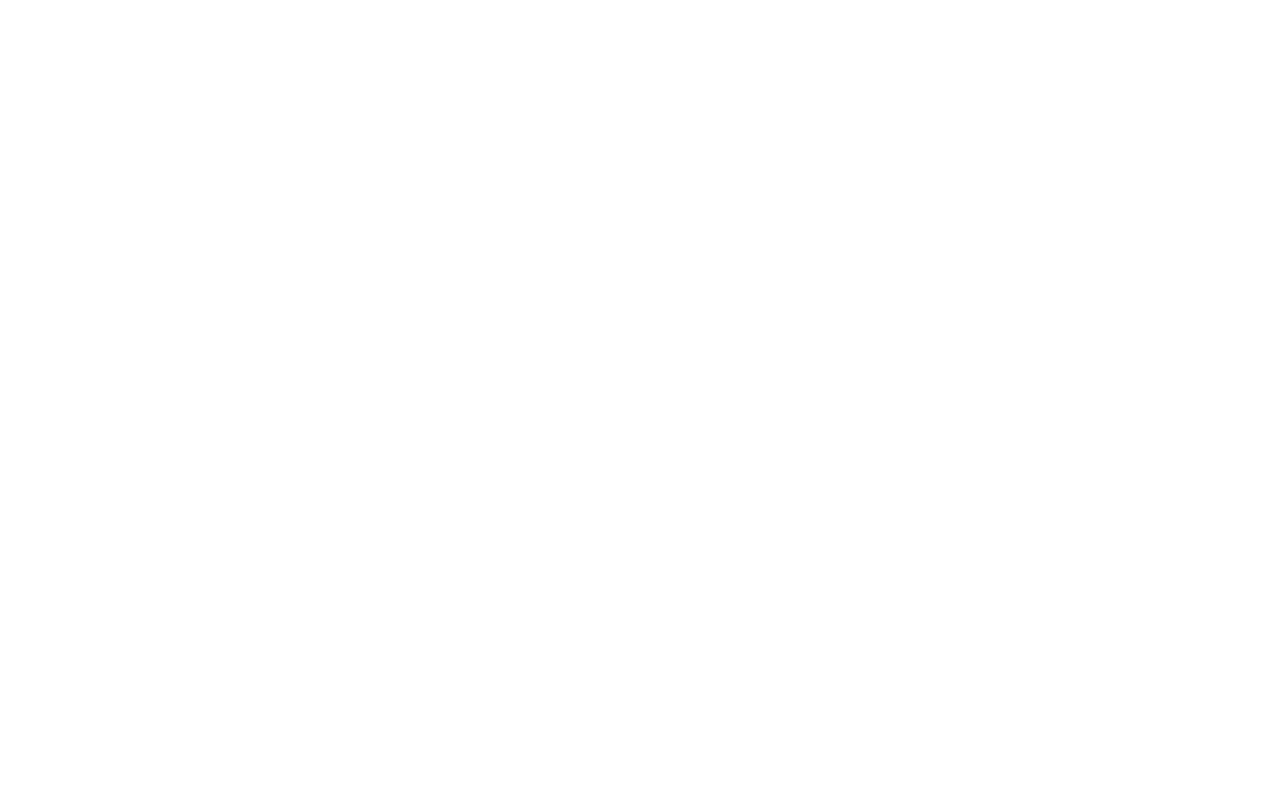
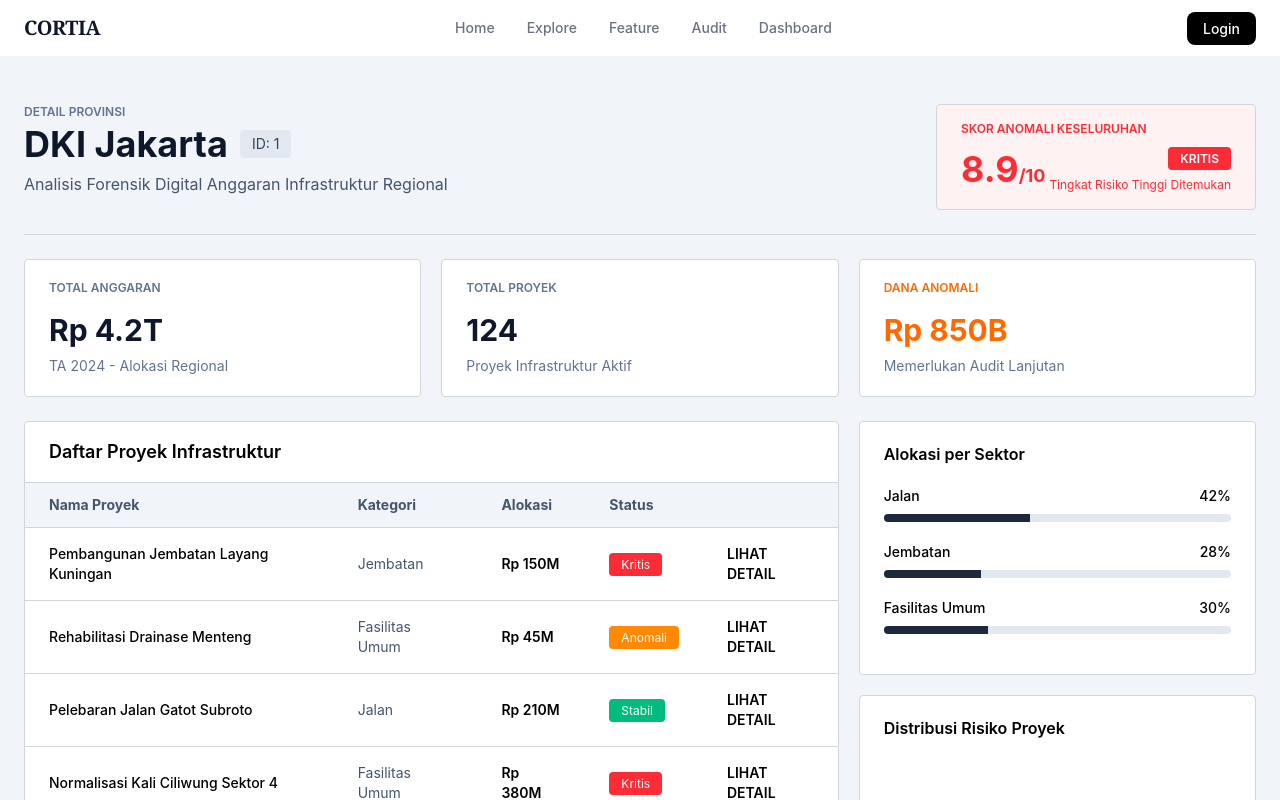
Before and after one commit to inimomon/cortia-website, a React (Vite) app in the folder FE/: page /detail-prov/1 in a window 1280 px wide. Before the commit this address had no page. Shown: the top 800 px of the page. Built offline with nearby package versions, Linux system fonts and the light colour scheme.

Commit message:
page detail-prov

```diff
--- a/FE/src/App.jsx
+++ b/FE/src/App.jsx
@@ -8,6 +8,7 @@
 import FeaturePage from './pages/FeaturePage';
 import DashboardPage from './pages/DashboardPage';
 import ExplorePage from './pages/ExplorePage';
+import DetailProv from './pages/DetailProv';
 
 function App() {
   return (
@@ -21,6 +22,7 @@
         <Route path="/audit/:id" element={<AuditDetailPage />} />
         <Route path="/dashboard" element={<DashboardPage />} />
         <Route path='/explore' element={<ExplorePage />} />
+        <Route path='/detail-prov/:id' element={<DetailProv />} />
       </Routes>
     </BrowserRouter>
   )
--- /dev/null
+++ b/FE/src/pages/DetailProv.jsx
@@ -0,0 +1,283 @@
+import React from "react";
+import { useParams } from "react-router-dom";
+import Navbar from "../components/ui/Navbar";
+import Footer from "../components/ui/Footer";
+
+const DetailProv = () => {
+  const { id } = useParams();
+
+  const projects = [
+    {
+      name: "Pembangunan Jembatan Layang Kuningan",
+      category: "Jembatan",
+      budget: "Rp 150M",
+      status: "Kritis",
+      color: "bg-red-500",
+    },
+    {
+      name: "Rehabilitasi Drainase Menteng",
+      category: "Fasilitas Umum",
+      budget: "Rp 45M",
+      status: "Anomali",
+      color: "bg-orange-400",
+    },
+    {
+      name: "Pelebaran Jalan Gatot Subroto",
+      category: "Jalan",
+      budget: "Rp 210M",
+      status: "Stabil",
+      color: "bg-emerald-500",
+    },
+    {
+      name: "Normalisasi Kali Ciliwung Sektor 4",
+      category: "Fasilitas Umum",
+      budget: "Rp 380M",
+      status: "Kritis",
+      color: "bg-red-500",
+    },
+    {
+      name: "Renovasi Trotoar Sudirman",
+      category: "Jalan",
+      budget: "Rp 12M",
+      status: "Stabil",
+      color: "bg-emerald-500",
+    },
+  ];
+
+  return (
+    <div className="pt-20 min-h-screen bg-slate-100">
+      <div className="max-w-7xl mx-auto w-full py-6 space-y-6 px-6">
+
+        <Navbar />
+
+        {/* Header */}
+        <div className="flex justify-between items-start border-b border-gray-300 pb-6">
+          <div>
+            <p className="text-xs font-semibold text-slate-500 uppercase mb-1">
+              Detail Provinsi
+            </p>
+
+            <div className="flex items-center gap-3 mb-2">
+              <h1 className="text-4xl font-bold text-slate-900">
+                DKI Jakarta
+              </h1>
+
+              <span className="px-3 py-1 text-sm bg-slate-200 rounded-sm text-slate-700">
+                ID: {id}
+              </span>
+            </div>
+
+            <p className="text-slate-600">
+              Analisis Forensik Digital Anggaran Infrastruktur Regional
+            </p>
+          </div>
+
+          {/* Score */}
+          <div className="border border-gray-300 bg-red-50 px-6 py-4 rounded-sm w-[320px]">
+            <p className="text-xs font-semibold text-red-500 uppercase mb-2">
+              Skor Anomali Keseluruhan
+            </p>
+
+            <div className="flex justify-between items-center">
+              <h2 className="text-4xl font-bold text-red-500">
+                8.9
+                <span className="text-lg">/10</span>
+              </h2>
+
+              <div className="text-right">
+                <span className="px-3 py-1 rounded-sm bg-red-500 text-white text-xs font-semibold">
+                  KRITIS
+                </span>
+
+                <p className="text-xs text-red-500 mt-2">
+                  Tingkat Risiko Tinggi Ditemukan
+                </p>
+              </div>
+            </div>
+          </div>
+        </div>
+
+        {/* Stats */}
+        <div className="grid grid-cols-3 gap-5">
+          <StatCard
+            title="Total Anggaran"
+            value="Rp 4.2T"
+            subtitle="TA 2024 - Alokasi Regional"
+          />
+
+          <StatCard
+            title="Total Proyek"
+            value="124"
+            subtitle="Proyek Infrastruktur Aktif"
+          />
+
+          <StatCard
+            title="Dana Anomali"
+            value="Rp 850B"
+            subtitle="Memerlukan Audit Lanjutan"
+            warning
+          />
+        </div>
+
+        {/* Content */}
+        <div className="grid grid-cols-12 gap-5">
+
+          {/* Table */}
+          <div className="col-span-8 bg-white border border-gray-300 rounded-sm overflow-hidden">
+
+            <div className="px-6 py-4 border-b border-gray-300">
+              <h2 className="font-semibold text-lg">
+                Daftar Proyek Infrastruktur
+              </h2>
+            </div>
+
+            <table className="w-full text-sm">
+              <thead className="bg-slate-100">
+                <tr className="text-slate-600">
+                  <th className="text-left px-6 py-3">
+                    Nama Proyek
+                  </th>
+
+                  <th className="text-left px-6 py-3">
+                    Kategori
+                  </th>
+
+                  <th className="text-left px-6 py-3">
+                    Alokasi
+                  </th>
+
+                  <th className="text-left px-6 py-3">
+                    Status
+                  </th>
+
+                  <th className="text-left px-6 py-3"></th>
+                </tr>
+              </thead>
+
+              <tbody>
+                {projects.map((project, index) => (
+                  <tr
+                    key={index}
+                    className="border-t border-gray-300 hover:bg-slate-50"
+                  >
+                    <td className="px-6 py-4 font-medium">
+                      {project.name}
+                    </td>
+
+                    <td className="px-6 py-4 text-slate-600">
+                      {project.category}
+                    </td>
+
+                    <td className="px-6 py-4 font-semibold">
+                      {project.budget}
+                    </td>
+
+                    <td className="px-6 py-4">
+                      <span
+                        className={`${project.color} text-white text-xs px-3 py-1 rounded-sm`}
+                      >
+                        {project.status}
+                      </span>
+                    </td>
+
+                    <td className="px-6 py-4 font-semibold text-sm cursor-pointer">
+                      LIHAT DETAIL
+                    </td>
+                  </tr>
+                ))}
+              </tbody>
+            </table>
+          </div>
+
+          {/* Right */}
+          <div className="col-span-4 space-y-5">
+
+            {/* Sector */}
+            <div className="bg-white border border-gray-300 rounded-sm px-6 py-5">
+              <h2 className="font-semibold mb-5">
+                Alokasi per Sektor
+              </h2>
+
+              <Progress label="Jalan" value={42} />
+              <Progress label="Jembatan" value={28} />
+              <Progress label="Fasilitas Umum" value={30} />
+            </div>
+
+            {/* Distribution */}
+            <div className="bg-white border border-gray-300 rounded-sm px-6 py-5 h-80 flex flex-col justify-between">
+              <h2 className="font-semibold">
+                Distribusi Risiko Proyek
+              </h2>
+
+              <div className="flex-1"></div>
+
+              <div className="space-y-3 text-sm">
+                <Legend color="bg-red-500" label="Kritis" value="48" />
+                <Legend color="bg-orange-400" label="Anomali" value="32" />
+                <Legend color="bg-emerald-500" label="Stabil" value="44" />
+              </div>
+            </div>
+
+          </div>
+        </div>
+      </div>
+
+      <Footer />
+    </div>
+  );
+};
+
+const StatCard = ({ title, value, subtitle, warning }) => (
+  <div className="bg-white border border-gray-300 rounded-sm px-6 py-5">
+    <p
+      className={`text-xs font-semibold uppercase mb-4 ${
+        warning ? "text-orange-500" : "text-slate-500"
+      }`}
+    >
+      {title}
+    </p>
+
+    <h3
+      className={`text-3xl font-bold mb-2 ${
+        warning ? "text-orange-500" : "text-slate-900"
+      }`}
+    >
+      {value}
+    </h3>
+
+    <p className="text-sm text-slate-500">
+      {subtitle}
+    </p>
+  </div>
+);
+
+const Progress = ({ label, value }) => (
+  <div className="mb-5">
+    <div className="flex justify-between text-sm mb-2 font-medium">
+      <span>{label}</span>
+      <span>{value}%</span>
+    </div>
+
+    <div className="h-2 bg-slate-200 rounded-sm overflow-hidden">
+      <div
+        className="h-full bg-slate-800"
+        style={{ width: `${value}%` }}
+      />
+    </div>
+  </div>
+);
+
+const Legend = ({ color, label, value }) => (
+  <div className="flex justify-between items-center">
+    <div className="flex items-center gap-3">
+      <div className={`w-3 h-3 rounded-sm ${color}`} />
+      <span>{label}</span>
+    </div>
+
+    <span className="font-semibold">
+      {value}
+    </span>
+  </div>
+);
+
+export default DetailProv;
```
